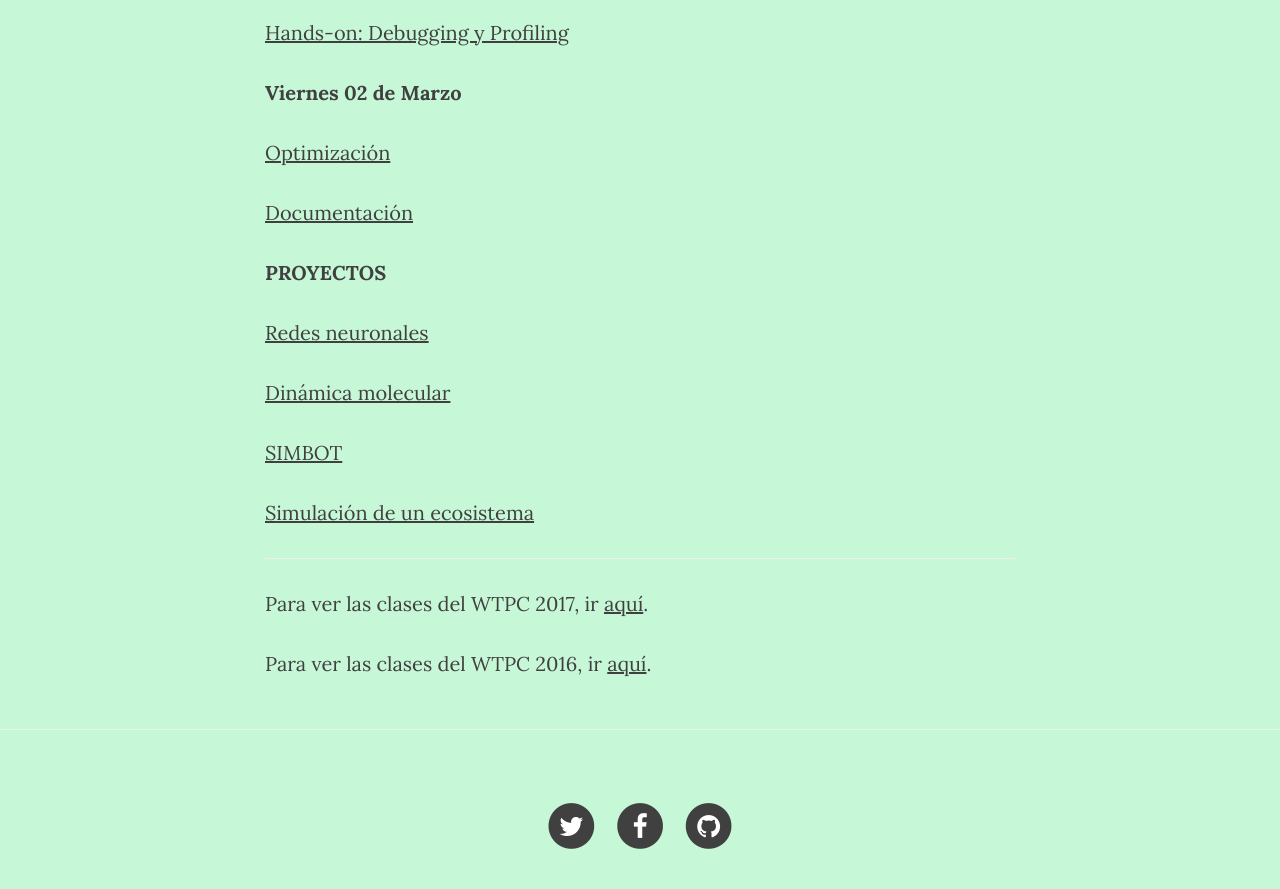
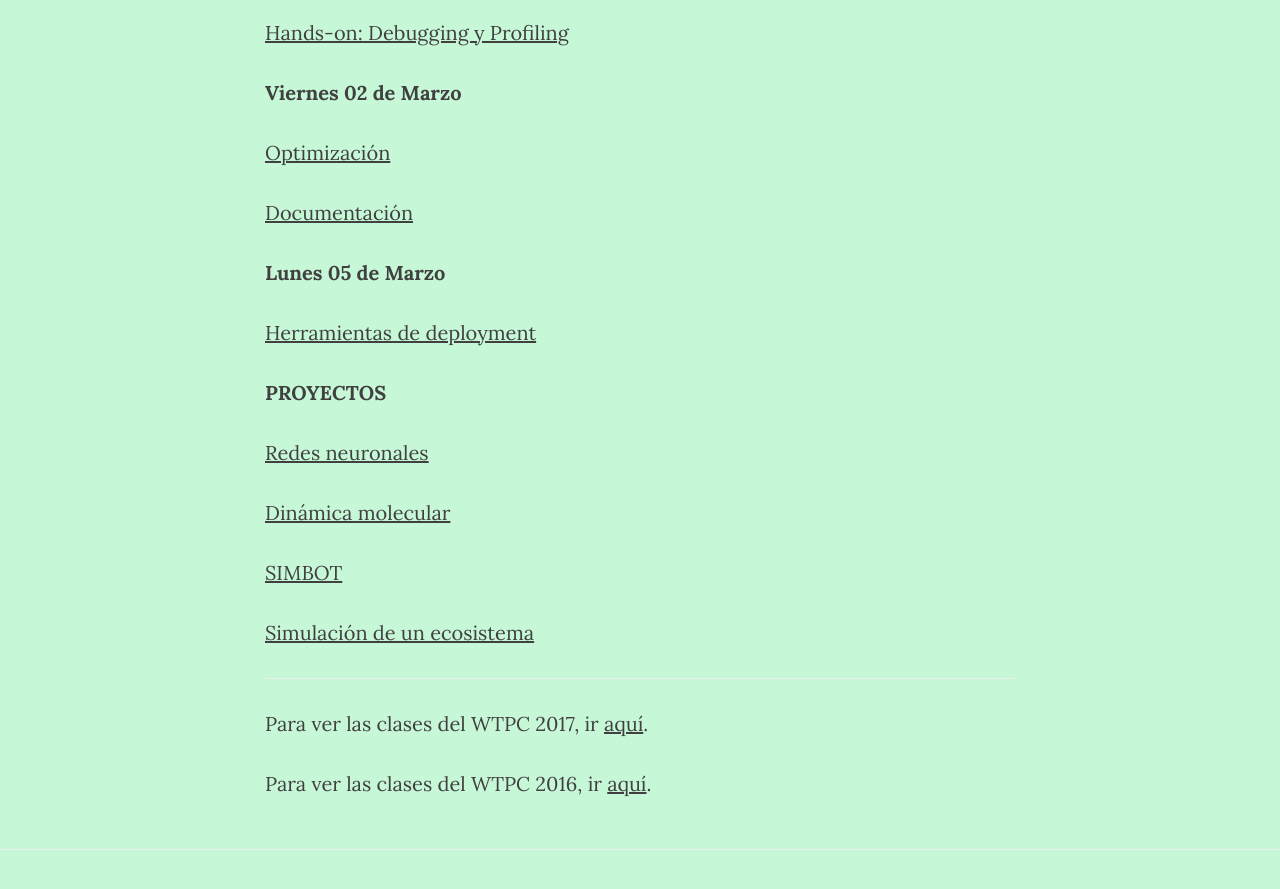
Before and after one commit to wtpc/wtpc.github.io, a Jekyll site: the page built from clases.md, in a window 1280 px wide and 900 px high, scrolled down 1472 px. Shown: the top 889 px of the window. Built offline with Jekyll 4.4.1, drawn with Linux system fonts in a browser that asks for light colours; nearby versions of some CDN libraries.

Commit message:
Clases lunes 05/03/18

```diff
--- a/clases.md
+++ b/clases.md
@@ -58,7 +58,9 @@ permalink: /clases/
 [Documentación](/clases/2018/11_documentacion.pdf)
 
 
+**Lunes 05 de Marzo**
 
+[Herramientas de deployment](/clases/2018/12_deployment.pdf)
 
 <!--
 **Sábado 03 de Marzo**
```
Also changed, not shown: 1 other file.
